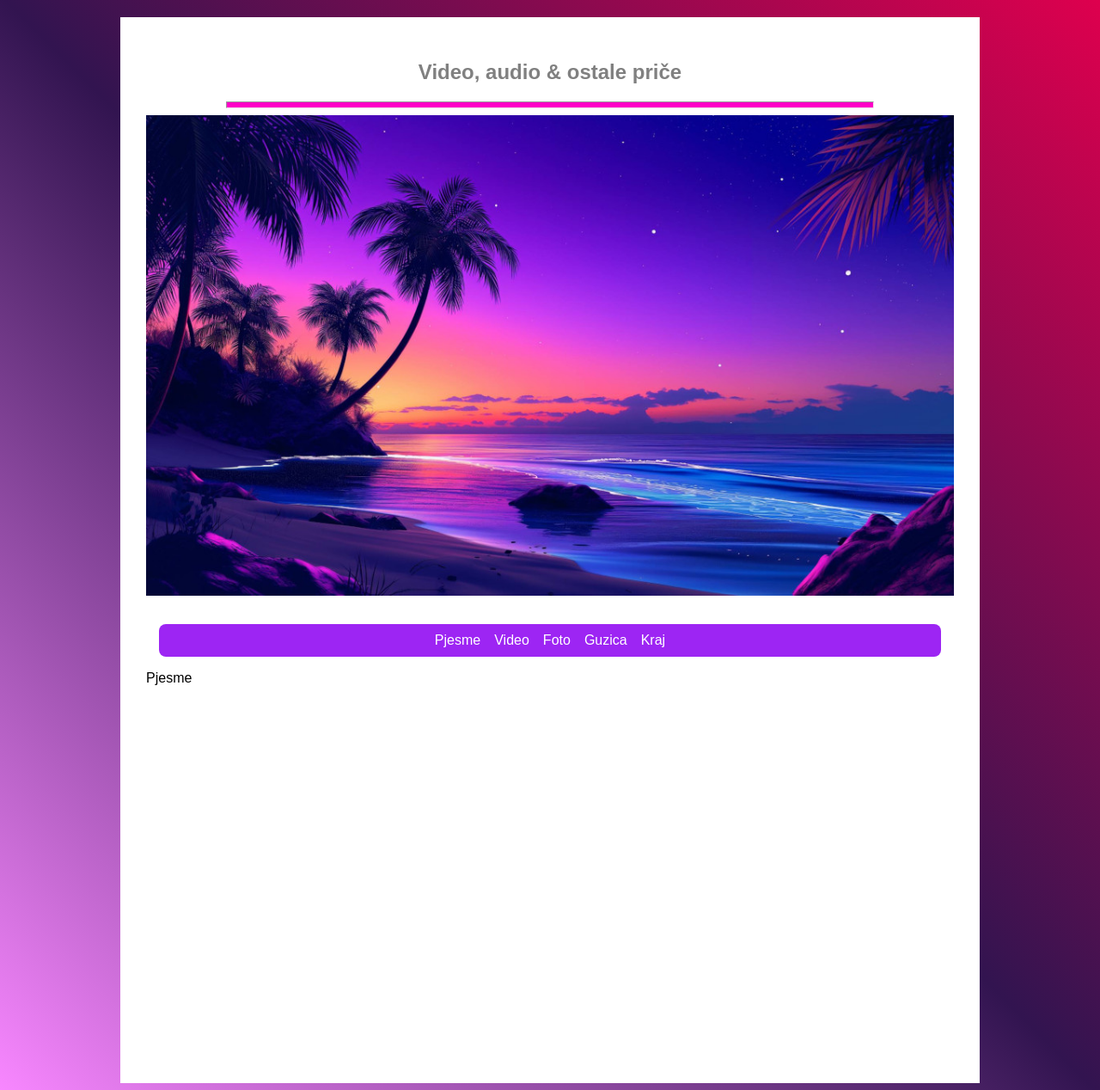
After one commit to Tankred031/Revisited-FD1, a PHP site: page /FDweb3.html in a window 1280 px wide. The commit adds this page. Shown: the whole page at 86% size. Run offline with PHP 8.4, Linux system fonts and the light colour scheme.

Commit message:
strana 3 i ostali primjeri

```diff
--- a/005IZRADA STRANICE 2025/FDweb1.html
+++ b/005IZRADA STRANICE 2025/FDweb1.html
@@ -45,7 +45,7 @@
                 <li>inline flex</li>
             </ol>
             <br>
-            <img class="stupac2" src="knjige.png" alt="">
+            <img class="stupac2" src="media/knjige.png" alt="">
             <br>
 
             </div>
@@ -57,7 +57,7 @@
 
     <p><span class="slovo">P</span>oput gledanja biljke koja raste, tako su bujale i gomilale se nove informacije.</p>
 
-    <img src="plant.webp" alt="">
+    <img src="media/plant.webp" alt="">
 
     <hr class="linija">
             <p class="kraj">Kako je priča išla dalje...</p>
--- a/005IZRADA STRANICE 2025/FDweb2.css
+++ b/005IZRADA STRANICE 2025/FDweb2.css
@@ -69,7 +69,6 @@ hr{color: black; width: 80%; height: 2px;}
     font-style: oblique;
     text-transform: uppercase;
     text-align: center;
-    display: inline-block;
     margin: 35px;
     border: solid grey 2px;
     border-radius: 8px;
@@ -141,6 +140,7 @@ tbody tr:hover{
 .former{
     color: darkviolet;
     font-display: block;
+    text-align: left;
 
 
 }
@@ -148,6 +148,7 @@ tbody tr:hover{
 .latter{
     color: darkorchid;
     font-display: block;
+    text-align: right;
 
 }
 
@@ -155,10 +156,12 @@ tbody tr:hover{
     color: darkmagenta;
     padding-left: 5px;
     text-decoration-color: darkseagreen;
+    text-align: left;
 }
 
 .link2{
     color: orangered;
     padding-left: 10px;
     text-decoration: none;
+    text-align: right;
 }
--- a/005IZRADA STRANICE 2025/FDweb2.html
+++ b/005IZRADA STRANICE 2025/FDweb2.html
@@ -107,7 +107,7 @@
     <a class="link1" href="FDweb1.html">{Prvi susret sa HTML/CSS-om}</a></p>
 
     <p class="latter">Nastavak balade<br>
-    <a class="link2" href="FDweb1.html">Video, audio & ostale priče</a></p>
+    <a class="link2" href="FDweb3.html">Video, audio & ostale priče</a></p>
 
 
     </section>
--- /dev/null
+++ b/005IZRADA STRANICE 2025/FDweb3.css
@@ -0,0 +1,51 @@
+body{
+background: #F887FF;
+background: -moz-linear-gradient(45deg, #F887FF 0%, #321450 50%, #DE004E 100%);
+background: -webkit-linear-gradient(45deg, #F887FF 0%, #321450 50%, #DE004E 100%);
+background: linear-gradient(45deg, #F887FF 0%, #321450 50%, #DE004E 100%);
+}
+section{
+    padding: 10px;
+    font-family: sans-serif;
+    padding-left: 10px;
+    margin: 20px;
+
+}
+
+h1{
+    color: grey;
+    text-align: center;
+    font-family: sans-serif;
+    padding-top: 20px;
+}
+
+hr{background-color: #ff00c8; width: 80%; height: 6px;}
+
+img{
+    display: block;
+    width: 100%;
+    padding: 5px auto;
+
+}
+
+.navigacija{
+    display: flex;
+    background-color: rgb(157, 37, 243);
+    align-items: center;
+    justify-content: center;
+    margin: 15px;
+    padding: 10px ;
+    border-radius: 8px;
+    gap: 1rem;
+}
+.box{
+    padding: 10px;
+    margin: 0 auto;
+    font-family: serif;
+    font-weight: lighter;
+
+}
+
+a{text-decoration: none; color: white;} /*ovo skida plavu boju linka i crtu*/
+
+a:hover{color: #00e5ff;}
--- /dev/null
+++ b/005IZRADA STRANICE 2025/FDweb3.html
@@ -0,0 +1,76 @@
+<!DOCTYPE html>
+<html lang="en">
+<head>
+    <meta charset="UTF-8">
+    <meta name="viewport" content="width=device-width, initial-scale=1.0">
+    <title>Document</title>
+    <link rel="stylesheet" href="container.css">
+    <link rel="stylesheet" href="FDweb3.css">
+</head>
+<body>
+    <div class="container">
+        <section>
+            <h1>Video, audio & ostale priče</h1>
+
+            <hr>
+
+            <img src="slika.jpeg" alt="Plaza">
+            <br>
+
+            <div class="navigacija">
+                <a href="box">Pjesme</a>
+                <a href="box">Video</a>
+                <a href="box">Foto</a>
+                <a href="box">Guzica</a>
+                <a href="box">Kraj</a>
+
+
+            </div>
+
+
+            <p>Pjesme</p>
+
+            <audio src="media/Love Me Again.mp3"></audio>
+
+            <audio src="media/Fine Again.mp3 Again.mp3"></audio>
+
+            <audio src="media/Alone Again.mp3"></audio>
+
+
+
+
+
+
+
+
+
+
+
+
+
+
+
+
+
+
+
+
+
+
+
+        </section>
+
+
+
+
+
+
+
+
+
+
+
+
+</div>
+</body>
+</html>
```
Also changed, not shown: 005IZRADA STRANICE 2025/media/knjige.png (renamed from 005IZRADA STRANICE 2025/knjige.png), 005IZRADA STRANICE 2025/media/plant.webp (renamed from 005IZRADA STRANICE 2025/plant.webp), 005IZRADA STRANICE 2025/media/plants.webp (renamed from 005IZRADA STRANICE 2025/plants.webp), 005IZRADA STRANICE 2025/media/slika.jpeg (added).
